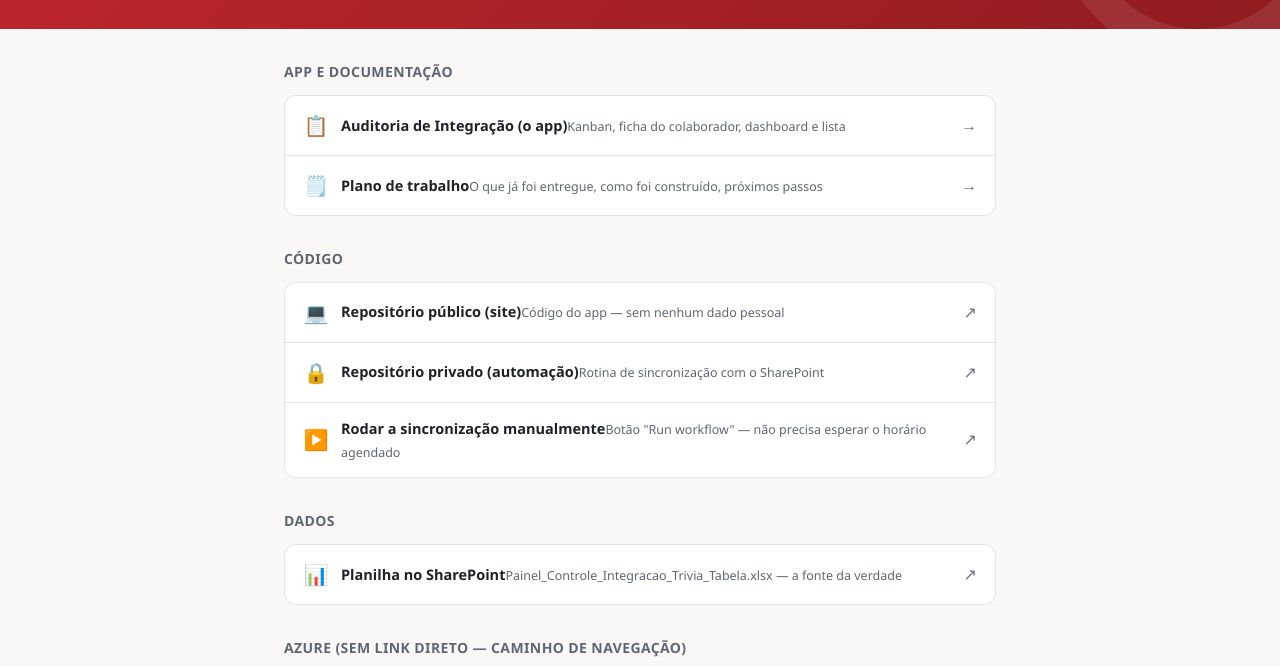
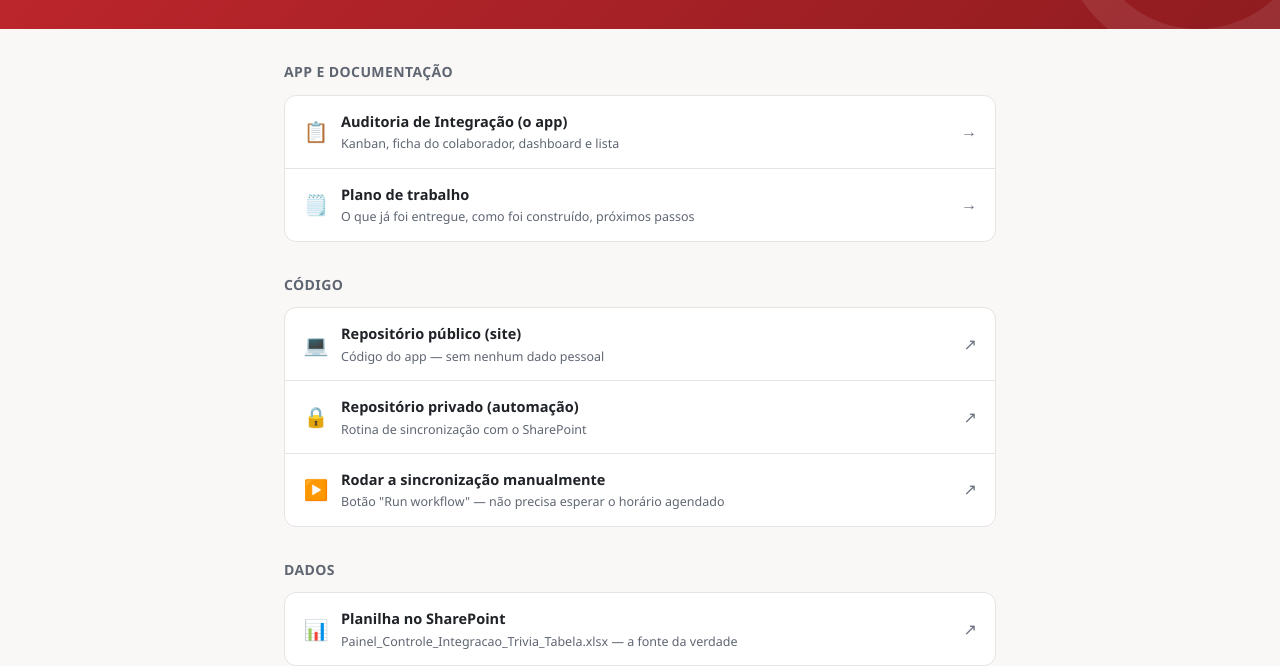
Before and after one commit to inovaangulo/auditoria-integracao, a plain HTML site: page links.html in a window 1280 px wide. Shown: the part 163-829 px from the top of the page. Drawn offline with Linux system fonts and the light colour scheme.

Commit message:
Corrige título e descrição colados na página de links (sem espaço entre eles)

```diff
--- a/links.html
+++ b/links.html
@@ -40,9 +40,9 @@
   .item:last-child{border-bottom:none;}
   .item:hover{background:var(--gray-soft);}
   .item .ic{font-size:20px;flex:0 0 auto;width:26px;text-align:center;}
-  .item .txt{flex:1;min-width:0;}
+  .item .txt{flex:1;min-width:0;display:flex;flex-direction:column;gap:2px;}
   .item .tit{font-weight:600;font-size:14.5px;}
-  .item .desc{font-size:12.5px;color:var(--muted);margin-top:1px;}
+  .item .desc{font-size:12.5px;color:var(--muted);}
   .item .seta{color:var(--gray);font-size:16px;flex:0 0 auto;}
 
   .caminho{background:var(--gray-soft);border-radius:8px;padding:12px 16px;font-size:13px;color:#33383f;}
```
